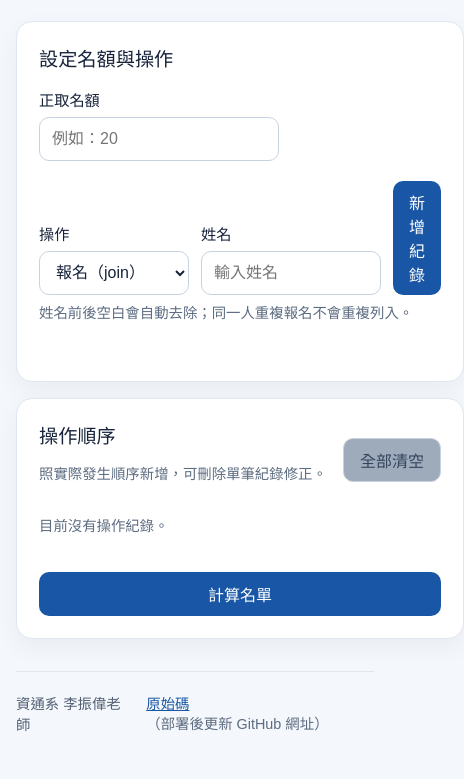
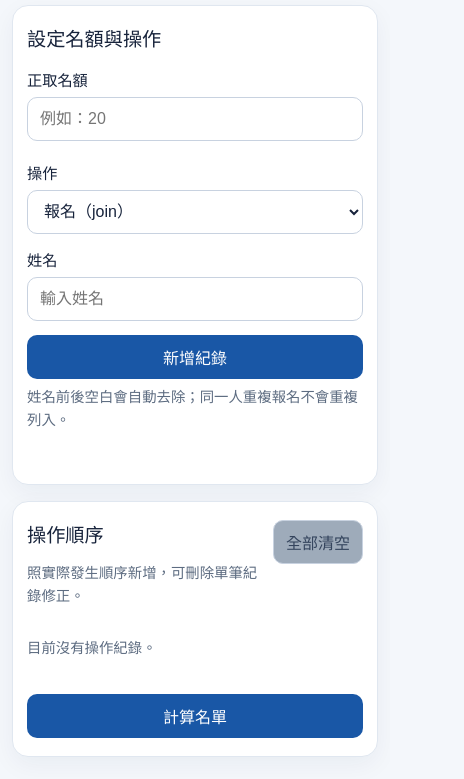
Before and after one commit to APPJust/event-signup, a plain HTML site: page index.html in a window 390 px wide. Shown: the part 175-954 px from the top of the page, 464 px wide, since content can reach past the window. Drawn offline with Linux system fonts and the light colour scheme.

Commit message:
里程碑 3：錯誤呈現、手機版與文件

```diff
--- a/index.html
+++ b/index.html
@@ -264,6 +264,64 @@
         color: #1957a6;
         font-weight: 700;
       }
+
+      @media (max-width: 620px) {
+        .page-shell {
+          width: calc(100% - 24px);
+        }
+
+        header {
+          padding: 30px 0 20px;
+        }
+
+        .panel {
+          padding: 18px 14px;
+        }
+
+        .capacity-field {
+          max-width: none;
+        }
+
+        .operation-fields {
+          grid-template-columns: minmax(0, 1fr);
+          gap: 14px;
+        }
+
+        .operation-fields > button {
+          width: 100%;
+        }
+
+        .section-heading {
+          align-items: flex-start;
+        }
+
+        .section-heading .secondary-button {
+          padding-right: 12px;
+          padding-left: 12px;
+          white-space: nowrap;
+        }
+
+        .result-columns {
+          flex-direction: column;
+        }
+
+        .result-group {
+          width: 100%;
+        }
+
+        .action-row {
+          align-items: flex-start;
+        }
+
+        .delete-button {
+          flex: 0 0 auto;
+        }
+
+        footer {
+          flex-direction: column;
+          align-items: flex-start;
+        }
+      }
     </style>
   </head>
   <body>
```
Also changed, not shown: 2 other files.
